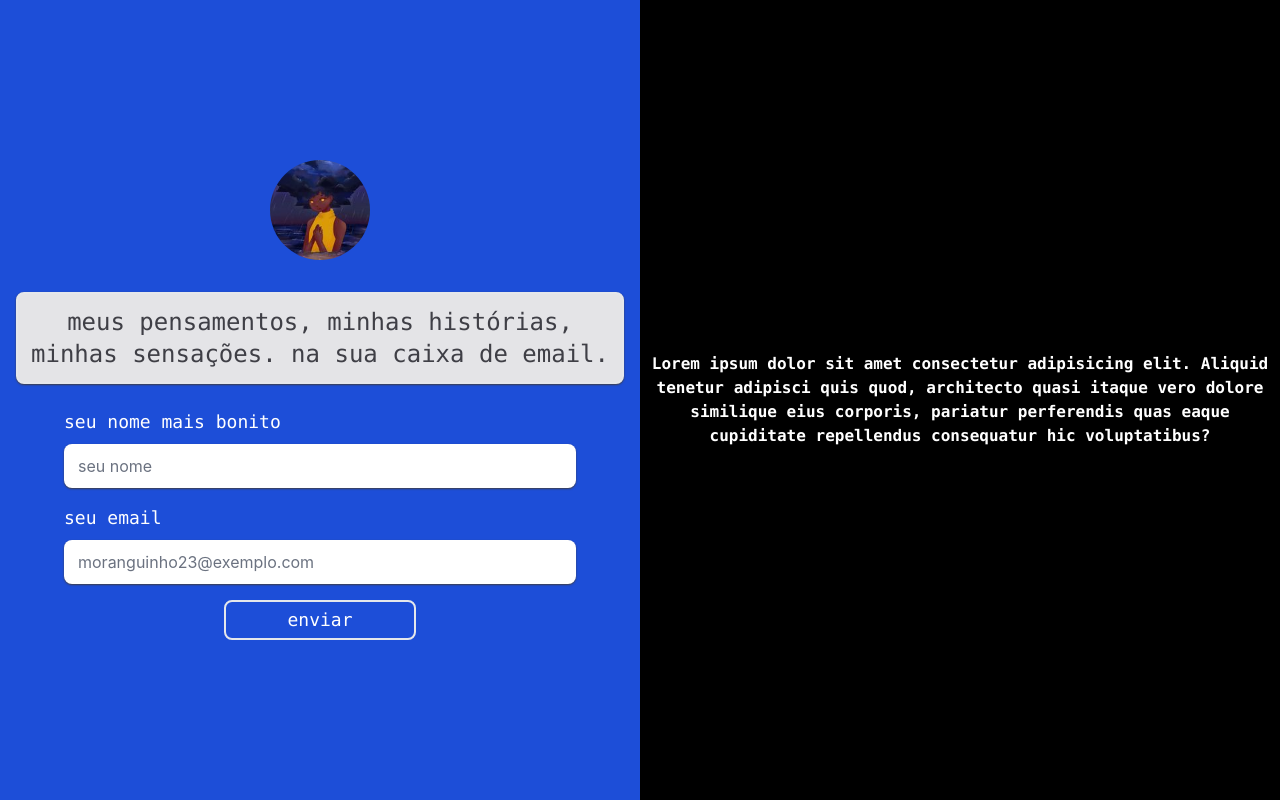
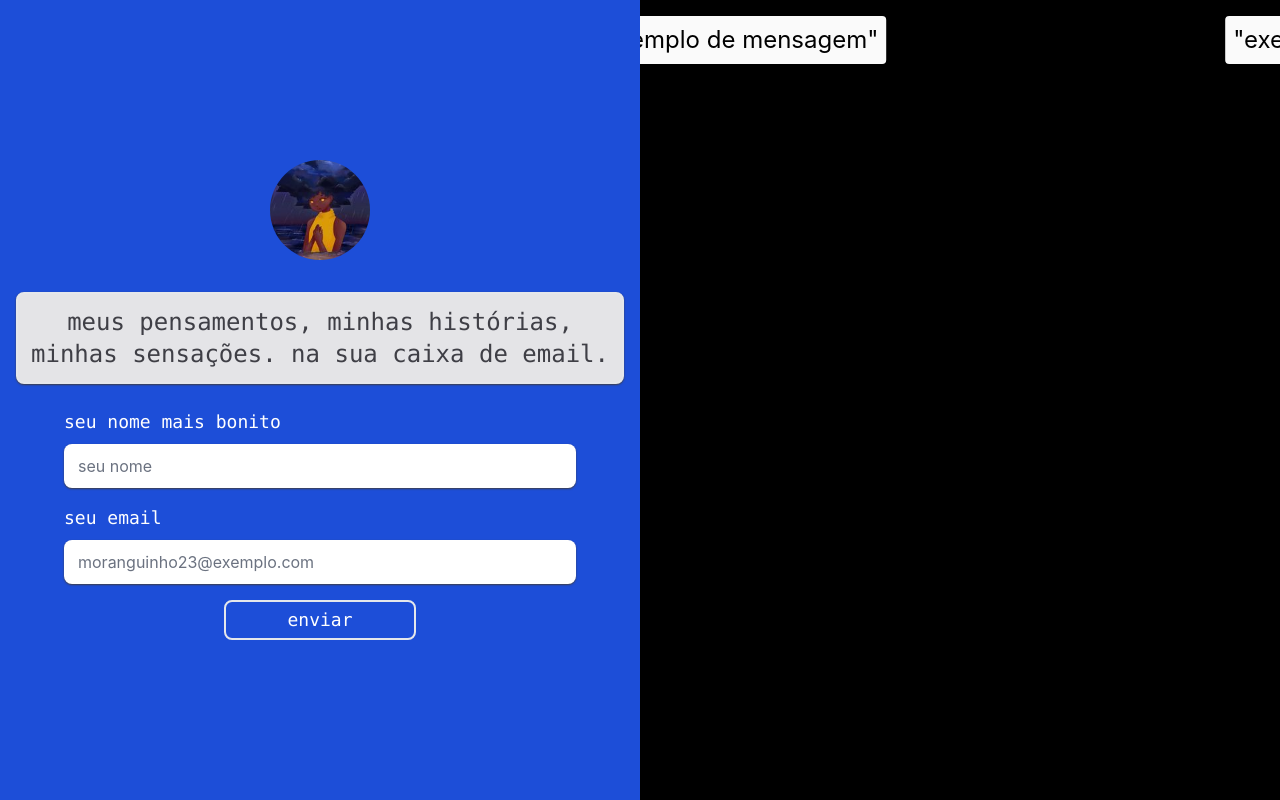
Before and after one commit to jose-guilherme93/newsletter-atempestadequesou, a Next.js app: page / in a window 1280 px wide. Built offline with nearby package versions, Linux system fonts and the light colour scheme.

Commit message:
added Marquee component

```diff
--- a/package.json
+++ b/package.json
@@ -2,7 +2,6 @@
   "name": "frontend",
   "version": "0.1.0",
   "private": true,
-
   "scripts": {
     "dev": "next dev",
     "build": "next build",
@@ -15,6 +14,7 @@
     "puppeteer": "^19.2.2",
     "react": "18.2.0",
     "react-dom": "18.2.0",
+    "react-fast-marquee": "^1.3.5",
     "react-hook-form": "^7.38.0",
     "react-icons": "^4.6.0"
   },
--- a/pages/components/Form.tsx
+++ b/pages/components/Form.tsx
@@ -5,6 +5,7 @@ import Image from "next/image"
 import { SubmitHandler, useForm } from "react-hook-form"
 
 import {  IoIosArrowDown } from 'react-icons/io'
+
 
 interface UserFormData {
     nome: string
@@ -38,6 +39,7 @@ export default function Form() {
     return (
        <div className="h-full w-full bg-blue-700">
             <form className=" bg-blue w-full h-full flex flex-col items-center justify-center" onSubmit={handleSubmit(onSubmit)}>
+
                 <Image
                 priority
                 src="/logo.jpg"
@@ -46,6 +48,7 @@ export default function Form() {
                 alt="logo"
                 className="mb-8 rounded-full"
                 />
+
 
                 <h1 className="p-3 rounded-lg max-w-full ml-4 mr-4 text-center text-2xl bg-zinc-200 border-2 hover:border-yellow-400 shadow-sm shadow-zinc-700 text-zinc-700 font-mono">meus pensamentos, minhas histórias, minhas sensações. na sua caixa de email. </h1> <br />
 
--- /dev/null
+++ b/pages/components/Marquee.tsx
@@ -0,0 +1,14 @@
+import Marquee from "react-fast-marquee";
+
+export default function MarqueeHorizontal() {
+    const message = 'exemplo de mensagem'
+    return (
+        <div className="w-full">
+            <Marquee gradient={false}  speed={10}>
+                <div className="rounded bg-zinc-50">
+                    <p className="p-2 text-2xl "> "{message}"  </p>
+                </div>
+            </Marquee>
+        </div>
+    )
+}
--- a/pages/index.tsx
+++ b/pages/index.tsx
@@ -1,4 +1,5 @@
 import React from "react"
+import MarqueeHorizontal from './components/Marquee'
 
 import Form from "./components/Form"
 
@@ -8,8 +9,8 @@ export default function Home() {
     <main className="block w-full h-screen sm:block md:flex ">
       <Form />
 
-      <div id="secondScreen" className="flex w-screen text-center py-4 bg-black h-screen font-bold font-mono text-white ">
-        <p className="m-auto">Lorem ipsum dolor sit amet consectetur adipisicing elit. Aliquid tenetur adipisci quis quod, architecto quasi itaque vero dolore similique eius corporis, pariatur perferendis quas eaque cupiditate repellendus consequatur hic voluptatibus?</p>
+      <div id="secondScreen" className="flex w-screen text-center py-4 bg-black">
+        <MarqueeHorizontal />
       </div>
 
     </main>
```
Also changed, not shown: 1 other file (tests, documents, lock files or other folders).
